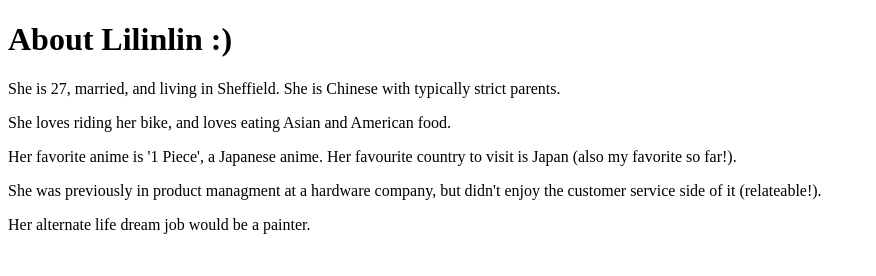
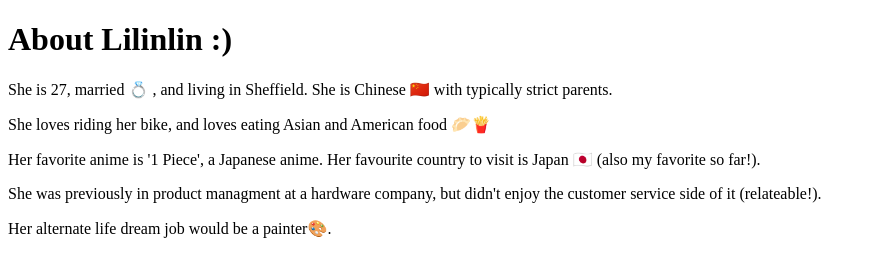
Before and after one commit to MillieVidot/boolean-uk-first-collab, a website: page index.html in a window 1280 px wide. Shown: the whole page, without its empty margins (0-876 px from the left). Drawn offline with Linux system fonts and the light colour scheme.

Commit message:
Added emojis

```diff
--- a/index.html
+++ b/index.html
@@ -11,18 +11,20 @@
       About Lilinlin :)
     </h1>
     <p>
-      She is 27, married, and living in Sheffield. She is Chinese with typically
-      strict parents.
+      She is 27, married 💍 , and living in Sheffield. She is Chinese 🇨🇳 with
+      typically strict parents.
     </p>
-    <p>She loves riding her bike, and loves eating Asian and American food.</p>
+    <p>
+      She loves riding her bike, and loves eating Asian and American food 🥟🍟
+    </p>
     <p>
       Her favorite anime is '1 Piece', a Japanese anime. Her favourite country
-      to visit is Japan (also my favorite so far!).
+      to visit is Japan 🇯🇵 (also my favorite so far!).
     </p>
     <p>
       She was previously in product managment at a hardware company, but didn't
       enjoy the customer service side of it (relateable!).
     </p>
-    <p>Her alternate life dream job would be a painter.</p>
+    <p>Her alternate life dream job would be a painter🎨.</p>
   </body>
 </html>
```
